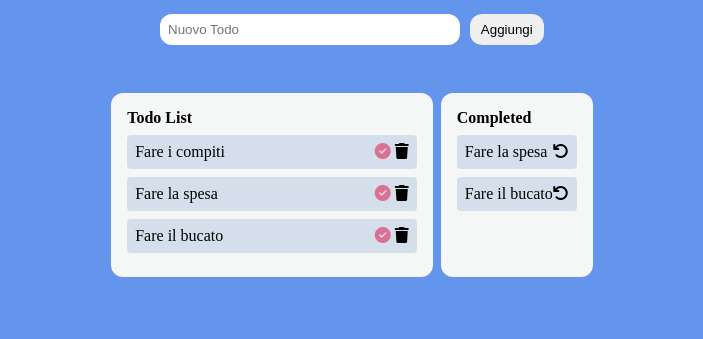
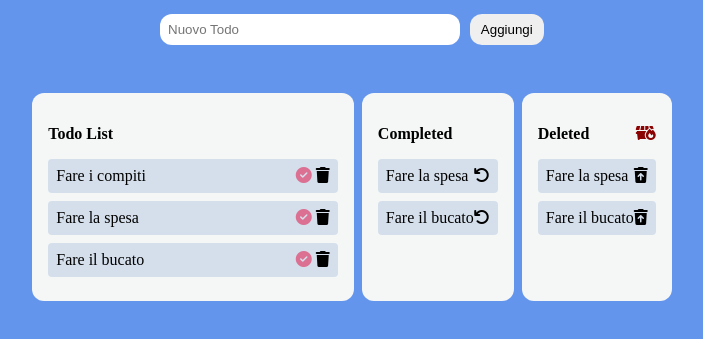
Before and after one commit to robertolatini31/vue-todolist, a plain HTML site: page versione-alternativa/index.html in a window 1280 px wide. Shown: the part 137-476 px from the top of the page, without its empty margins (288-991 px from the left). Drawn offline with nearby package versions, Linux system fonts and the light colour scheme.

Commit message:
added bonus 2-3-4

```diff
--- a/versione-alternativa/assets/css/style.css
+++ b/versione-alternativa/assets/css/style.css
@@ -16,6 +16,7 @@ body {
     max-width: 900px;
     margin: 0 auto;
     padding: 3rem;
+    min-width: 530px;
 }
 
 .logo, .inputs {
@@ -67,9 +68,11 @@ body {
     width: 40%;
 }
 
-.todo_completed {
+.todo_completed, .todo_deleted {
     width: 30%;
 }
+
+
 
 .todo_list>ul {
     list-style: none;
@@ -87,6 +90,7 @@ body {
     justify-content: space-between;
     background-color: #b0c4de7a;
     border-radius: 4px;
+    min-width: 80px;
 }
 
 /* .done {
@@ -101,10 +105,16 @@ body {
     color: rgb(86, 138, 86);
 } */
 
-lh {
-    font-weight: bold;
-}
-
 .todo_list i {
     cursor: pointer;
 }
+
+.li_title {
+    padding: 0.5rem 0!important;
+    font-weight: bold;
+    background-color: transparent!important;
+}
+
+.delete_title i {
+    color: rgb(139, 2, 2);
+}
--- a/versione-alternativa/assets/js/app.js
+++ b/versione-alternativa/assets/js/app.js
@@ -18,6 +18,16 @@ const app = new Vue ({
         ],
         completedTasks: [
 
+            {
+                text: 'Fare la spesa',
+                done: true
+            },
+            {
+                text: 'Fare il bucato',
+                done: true
+            }
+        ],
+        deletedTasks: [
             {
                 text: 'Fare la spesa',
                 done: true
@@ -50,6 +60,21 @@ const app = new Vue ({
         goToTasks(index) {
             this.tasks.unshift(this.completedTasks[index]);
             this.completedTasks.splice(index, 1);
+        },
+        goToDeleted(index) {
+            this.deletedTasks.unshift(this.tasks[index]);
+            this.tasks.splice(index, 1);
+        },
+        cancelDelete(index) {
+            this.tasks.unshift(this.deletedTasks[index]);
+            this.deletedTasks.splice(index, 1);
+        },
+        deleteAll() {
+            const confirm = prompt('sei sicuro di eliminare tutto? [Y/N]');
+            if (confirm === 'Y') {
+                const allArray = this.deletedTasks.length;
+                this.deletedTasks.splice(0, allArray);
+            }
         }
     }
 });
--- a/versione-alternativa/index.html
+++ b/versione-alternativa/index.html
@@ -25,25 +25,40 @@
             <!-- /.inputs -->
             <div class="todo_list">
                 <ul class="todo_ul">
-                    <lh>Todo List</lh>
+                    <li class="li_title">Todo List</li>
                     <li style="justify-content: center;" v-if="tasks.length === 0">Nulla da fare 🥳 </li>
                     <li v-for="(task, index) in tasks">
                         <span>{{ task.text }}</span>
                         <div class="icons">
                             <i class="fa-solid fa-circle-check not_done" @click="goToCompleted(index)"></i>
-                            <i class="fa-solid fa-trash" @click="removeTask(index)"></i>
+                            <i class="fa-solid fa-trash" @click="goToDeleted(index)"></i>
                         </div>
                         <!-- /.icons -->
                     </li>
                 </ul>
                 <!-- /. todo_ul  -->
                 <ul class="completed_ul">
-                    <lh>Completed</lh>
+                    <li class="li_title">Completed</li>
                     <li style="justify-content: center;" v-if="completedTasks.length === 0">😴</li>
                     <li v-for="(task, index) in completedTasks">
                         <span>{{ task.text }}</span>
                         <div class="icons">
                             <i class="fa-solid fa-arrow-rotate-left" @click="goToTasks(index)"></i>
+                        </div>
+                        <!-- /.icons -->
+                    </li>
+                </ul>
+                <!-- /. completed_ul  -->
+                <ul class="deleted_ul">
+                    <li class="delete_title li_title">
+                        <span>Deleted</span>
+                        <i class="fa-solid fa-dumpster-fire" @click="deleteAll"></i>
+                    </li>
+                    <li style="justify-content: center;" v-if="deletedTasks.length === 0">🗑</li>
+                    <li v-for="(task, index) in deletedTasks">
+                        <span>{{ task.text }}</span>
+                        <div class="icons">
+                            <i class="fa-solid fa-trash-arrow-up" @click="cancelDelete(index)"></i>
                         </div>
                         <!-- /.icons -->
                     </li>
```
